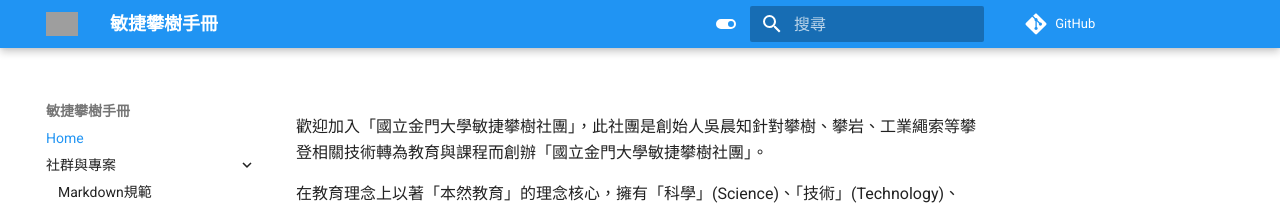
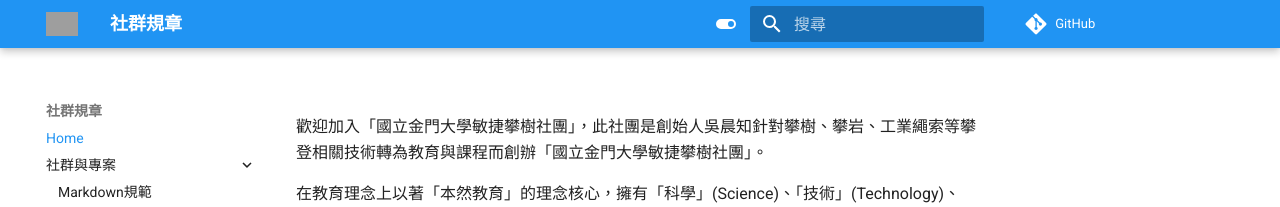
Before and after one commit to NQU-Agile-Tree-Climbing-Club/community-regulation, an MkDocs documentation site: the page built from docs/README.md, in a window 1280 px wide. Shown: the top 207 px of the page. Built offline with MkDocs 1.6.1 and Material for MkDocs 9.7.7, drawn with Linux system fonts in a browser that asks for light colours; comment, search, counter and statistics services are not loaded; grey boxes are pictures that could not be loaded.

Commit message:
Relate # ! 提交將更新網站設定
修改項目:

模組:

```diff
--- a/mkdocs.yml
+++ b/mkdocs.yml
@@ -1,10 +1,10 @@
-site_name: 敏捷攀樹手冊
+site_name: 社群規章
 theme:
   name: material
   logo: assets/logo.png
   favicon: assets/logo.png
   extra:
-    homepage: https://agile-tree-climbing-manual.readthedocs.io
+    homepage: https://sites.google.com/student.nqu.edu.tw/nquatcc
   language: zh-TW
   nav_style: dark
   highlightjs: true
```
